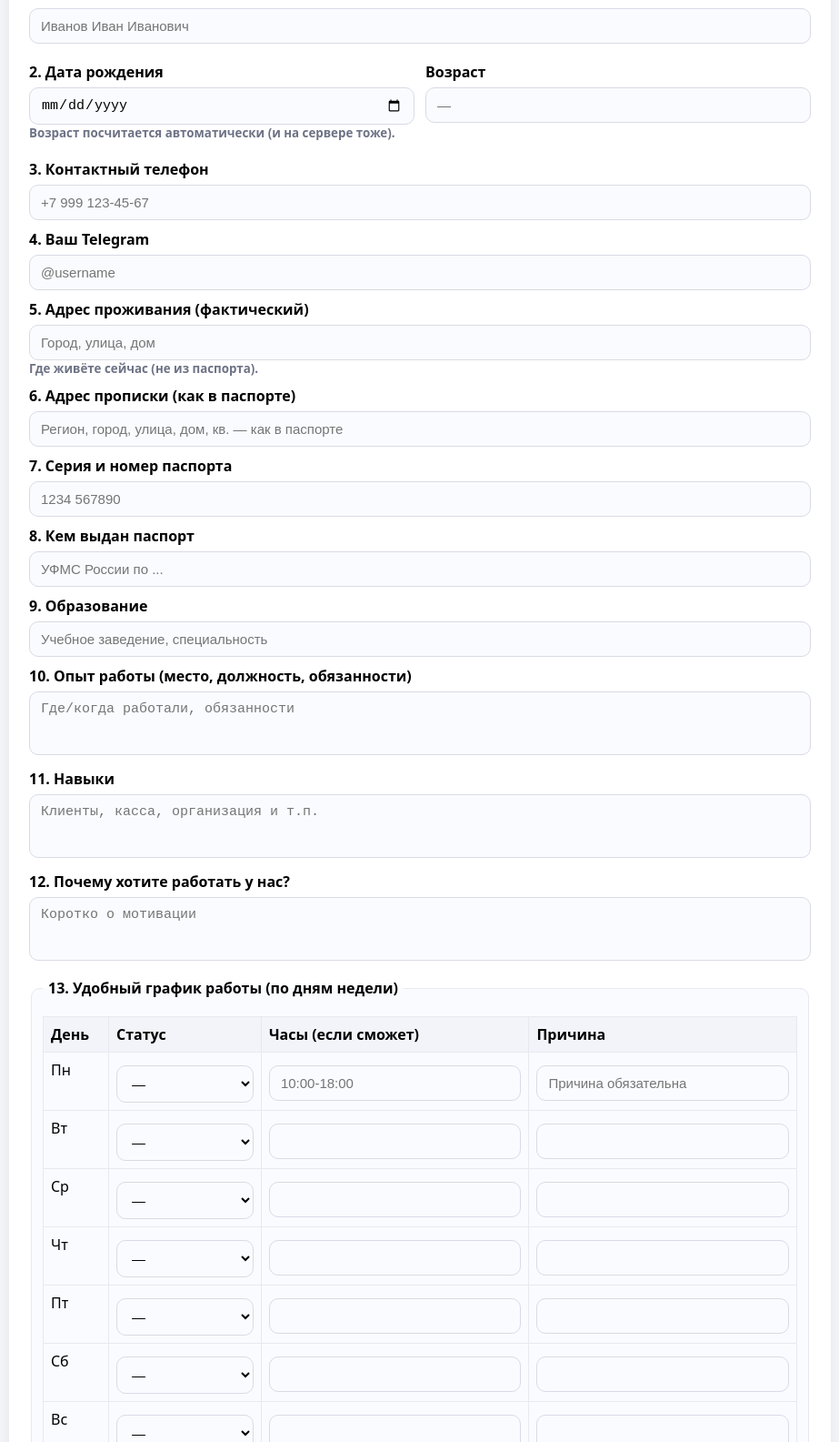
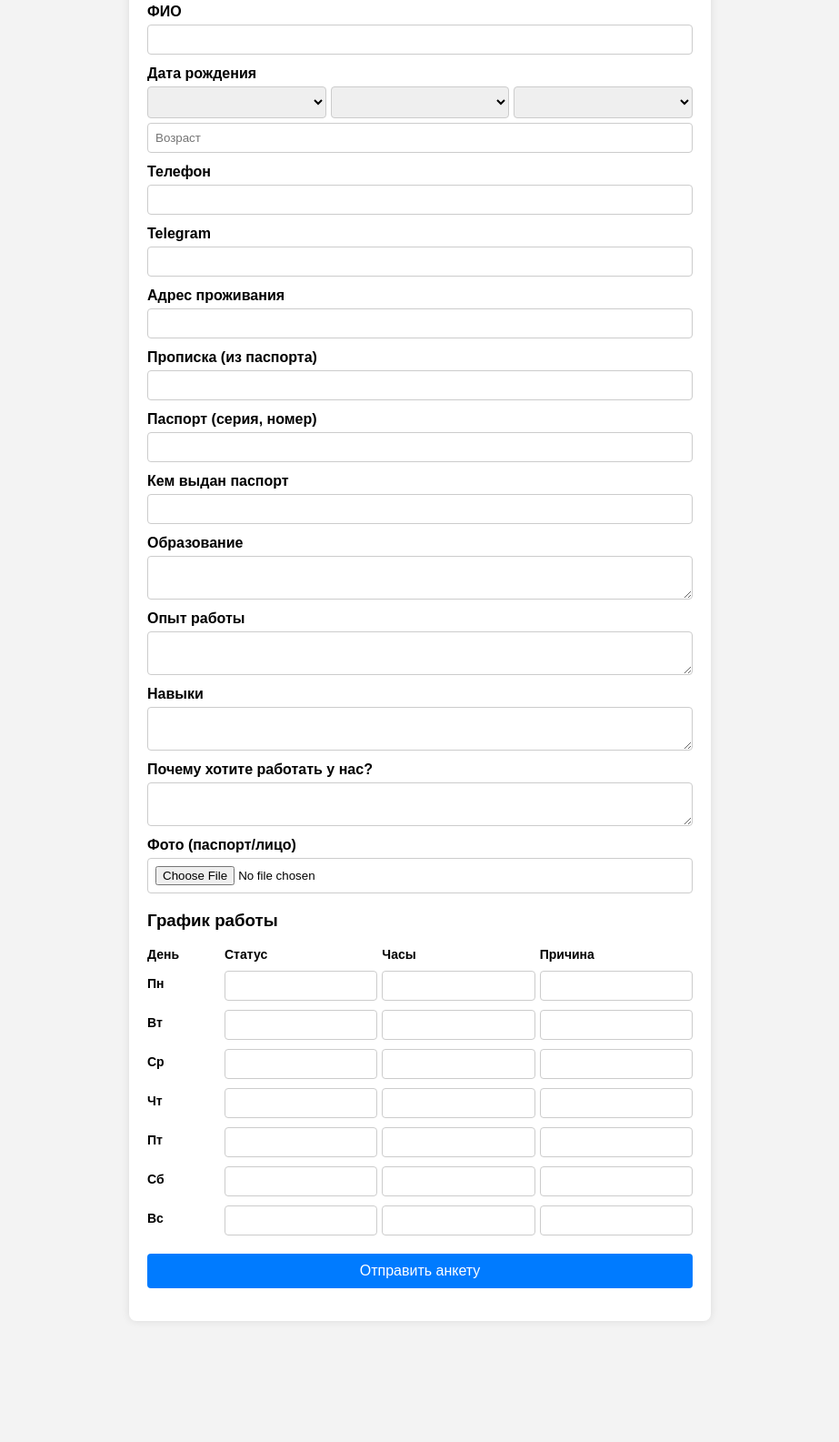
Before and after one commit to DOMINUS-FIRE/Anketi, a website: page index.html in a window 1280 px wide. Shown: the part 138-1723 px from the top of the page at 91% size, without its empty margins (178-1101 px from the left). After the commit the page ends 1620 px from the top, so only its background shows below. Drawn offline with Linux system fonts and the light colour scheme.

Commit message:
index.html

```diff
--- a/index.html
+++ b/index.html
@@ -1,202 +1,181 @@
+ㅤ, [17.09.2025 2:12]
 <!DOCTYPE html>
 <html lang="ru">
 <head>
-  <meta charset="UTF-8" />
-  <title>ЛЕГО СИТИ — Анкета кандидата</title>
-  <meta name="viewport" content="width=device-width, initial-scale=1" />
+  <meta charset="UTF-8">
+  <title>Анкета кандидата</title>
   <style>
-    body{font-family:system-ui,-apple-system,Segoe UI,Roboto,Arial,sans-serif;background:#f6f7fb;margin:0;padding:24px}
-    .wrap{max-width:860px;margin:0 auto;background:#fff;border-radius:14px;box-shadow:0 8px 24px rgba(0,0,0,.08);padding:22px}
-    h1{margin:6px 0 18px;font-size:22px;text-align:center}
-    label{display:block;margin:10px 0;font-weight:600}
-    input,textarea,select{width:100%;margin-top:6px;padding:10px 12px;border:1px solid #d9dbe5;border-radius:10px;background:#fafbff;font-size:15px;box-sizing:border-box}
-    input:focus,textarea:focus,select:focus{outline:none;border-color:#6a7cff;background:#fff}
-    textarea{resize:none;height:70px}
-    .row{display:grid;grid-template-columns:1fr 1fr;gap:12px}
-    @media(max-width:720px){.row{grid-template-columns:1fr}}
-    fieldset{border:1px solid #e7e9f0;border-radius:10px;padding:12px;margin-top:14px;background:#fafbff}
-    legend{font-weight:700;padding:0 6px}
-    table{width:100%;border-collapse:collapse;margin-top:8px}
-    th,td{border:1px solid #e7e9f0;padding:8px;text-align:left;vertical-align:top}
-    th{background:#f2f4fa}
-    .btn{display:inline-block;margin-top:14px;padding:12px 18px;border:0;border-radius:10px;background:#ffcc00;cursor:pointer;font-weight:700}
-    .btn[disabled]{opacity:.6;cursor:wait}
-    .note{margin-bottom:12px}
-    .ok{background:#e7fff1;color:#0a8f4a;border:1px solid #bff0d6;padding:12px 14px;border-radius:10px}
-    .err{background:#ffecec;color:#a40000;border:1px solid #f3b3b3;padding:12px 14px;border-radius:10px;white-space:pre-line}
-    .center{display:flex;align-items:center;justify-content:center;min-height:200px;text-align:center}
-    .hidden{display:none!important}
-    small.hint{display:block;color:#6d7285}
-    .tag{margin:0 0 8px;color:#888;font-size:12px;text-align:center}
+    body {
+      font-family: Arial, sans-serif;
+      background: #f3f3f3;
+      margin: 0;
+      padding: 0;
+    }
+    .container {
+      width: 100%;
+      max-width: 600px;
+      margin: 30px auto;
+      background: #fff;
+      padding: 20px;
+      border-radius: 8px;
+      box-shadow: 0 0 10px rgba(0,0,0,.1);
+    }
+    h2 { text-align: center; }
+    label { display: block; margin-top: 12px; font-weight: bold; }
+    input, textarea, select {
+      width: 100%;
+      padding: 8px;
+      margin-top: 5px;
+      border: 1px solid #ccc;
+      border-radius: 4px;
+    }
+    .dob-row {
+      display: flex;
+      gap: 5px;
+    }
+    .dob-row select { flex: 1; }
+    .schedule {
+      display: grid;
+      grid-template-columns: 80px 1fr 1fr 1fr;
+      gap: 5px;
+      align-items: center;
+      margin-top: 10px;
+    }
+    .schedule div { font-size: 14px; font-weight: bold; }
+    button {
+      margin-top: 20px;
+      width: 100%;
+      padding: 10px;
+      background: #007bff;
+      color: #fff;
+      border: none;
+      border-radius: 4px;
+      font-size: 16px;
+      cursor: pointer;
+    }
+    button:hover { background: #0056b3; }
+    #success-message {
+      text-align: center;
+      color: green;
+      font-weight: bold;
+      margin-top: 20px;
+      display: none;
+    }
   </style>
 </head>
 <body>
-  <div class="wrap">
-    <div class="tag">BUILD v12</div>
-    <h1>Анкета кандидата на должность администратора</h1>
+<div class="container">
+  <h2>Анкета кандидата</h2>
+  <form id="anketaForm">
+    <label>ФИО</label>
+    <input type="text" name="full_name" required>
 
-    <div id="msg" class="note"></div>
+    <label>Дата рождения</label>
+    <div class="dob-row">
+      <select id="dob_day" name="dob_day" required></select>
+      <select id="dob_month" name="dob_month" required></select>
+      <select id="dob_year" name="dob_year" required></select>
+    </div>
+    <input type="text" id="age" name="dob_date" readonly placeholder="Возраст">
 
-    <div id="success" class="hidden center">
-      <div>
-        <h2 style="margin:0 0 8px">✅ Спасибо!</h2>
-        <p style="margin:0 0 12px">Анкета успешно отправлена. Мы свяжемся с вами.</p>
-        <button class="btn" onclick="window.location.reload()">Заполнить ещё одну анкету</button>
-      </div>
+    <label>Телефон</label>
+    <input type="text" name="phone">
+
+    <label>Telegram</label>
+    <input type="text" name="telegram">
+
+    <label>Адрес проживания</label>
+    <input type="text" name="address">
+
+    <label>Прописка (из паспорта)</label>
+    <input type="text" name="passport_registration">
+
+    <label>Паспорт (серия, номер)</label>
+    <input type="text" name="passport_number">
+
+    <label>Кем выдан паспорт</label>
+    <input type="text" name="passport_issuer">
+
+    <label>Образование</label>
+    <textarea name="education"></textarea>
+
+    <label>Опыт работы</label>
+    <textarea name="experience"></textarea>
+
+    <label>Навыки</label>
+    <textarea name="skills"></textarea>
+
+    <label>Почему хотите работать у нас?</label>
+    <textarea name="why_us"></textarea>
+
+    <label>Фото (паспорт/лицо)</label>
+    <input type="file" name="photo" accept="image/*">
+
+    <h3>График работы</h3>
+    <div class="schedule">
+      <div>День</div><div>Статус</div><div>Часы</div><div>Причина</div>
+      <div>Пн</div><input name="mon_status"><input name="mon_hours"><input name="mon_reason">
+      <div>Вт</div><input name="tue_status"><input name="tue_hours"><input name="tue_reason">
+      <div>Ср</div><input name="wed_status"><input name="wed_hours"><input name="wed_reason">
+      <div>Чт</div><input name="thu_status"><input name="thu_hours"><input name="thu_reason">
+      <div>Пт</div><input name="fri_status"><input name="fri_hours"><input name="fri_reason">
+      <div>Сб</div><input name="sat_status"><input name="sat_hours"><input name="sat_reason">
+      <div>Вс</div><input name="sun_status"><input name="sun_hours"><input name="sun_reason">
     </div>
 
-    <!-- ЕДИНСТВЕННАЯ форма -->
-    <form id="appForm" enctype="multipart/form-data" novalidate>
-      <label>1. ФИО
-        <input type="text" name="full_name" required placeholder="Иванов Иван Иванович">
-      </label>
+    <button type="submit">Отправить анкету</button>
+  </form>
+  <div id="success-message">✅ Спасибо! Анкета отправлена.</div>
+</div>
 
-      <div class="row">
-        <label>2. Дата рождения
-          <input type="date" name="dob_date" id="dob" required>
-          <small class="hint">Возраст посчитается автоматически (и на сервере тоже).</small>
-        </label>
-        <label>Возраст
-          <input type="text" id="age_display" readonly placeholder="—">
-        </label>
-      </div>
+<script>
+  // Заполнение даты рождения
+  const daySel = document.getElementById('dob_day');
+  const monthSel = document.getElementById('dob_month');
+  const yearSel = document.getElementById('dob_year');
+  const ageInput = document.getElementById('age');
 
-      <label>3. Контактный телефон
-        <input type="tel" name="phone" required placeholder="+7 999 123-45-67">
-      </label>
+  for (let d=1; d<=31; d++) {
+    daySel.add(new Option(d, d));
+  }
 
-      <label>4. Ваш Telegram
-        <input type="text" name="telegram" placeholder="@username">
-      </label>
+ㅤ, [17.09.2025 2:12]
+const months = ["Янв","Фев","Мар","Апр","Май","Июн","Июл","Авг","Сен","Окт","Ноя","Дек"];
+  months.forEach((m,i)=> monthSel.add(new Option(m, i+1)));
+  const thisYear = new Date().getFullYear();
+  for (let y=thisYear; y>=1940; y--) {
+    yearSel.add(new Option(y, y));
+  }
 
-      <label>5. Адрес проживания (фактический)
-        <input type="text" name="address" placeholder="Город, улица, дом">
-        <small class="hint">Где живёте сейчас (не из паспорта).</small>
-      </label>
+  function updateAge() {
+    if (!daySel.value  !monthSel.value  !yearSel.value) return;
+    const dob = new Date(yearSel.value, monthSel.value-1, daySel.value);
+    const today = new Date();
+    let age = today.getFullYear() - dob.getFullYear();
+    const m = today.getMonth() - dob.getMonth();
+    if (m < 0 || (m === 0 && today.getDate() < dob.getDate())) age--;
+    ageInput.value = ${dob.getDate()}.${dob.getMonth()+1}.${dob.getFullYear()} (возраст: ${age});
+  }
+  daySel.onchange = monthSel.onchange = yearSel.onchange = updateAge;
 
-      <label>6. Адрес прописки (как в паспорте)
-        <input type="text" name="passport_registration" required placeholder="Регион, город, улица, дом, кв. — как в паспорте">
-      </label>
+  // Отправка формы
+  document.getElementById('anketaForm').addEventListener('submit', async (e) => {
+    e.preventDefault();
+    const fd = new FormData(e.target);
+    document.querySelector('.container').style.display = "none";
 
-      <label>7. Серия и номер паспорта
-        <input type="text" name="passport_number" required placeholder="1234 567890">
-      </label>
-
-      <label>8. Кем выдан паспорт
-        <input type="text" name="passport_issuer" required placeholder="УФМС России по ...">
-      </label>
-
-      <label>9. Образование
-
-<input type="text" name="education" placeholder="Учебное заведение, специальность">
-      </label>
-
-      <label>10. Опыт работы (место, должность, обязанности)
-        <textarea name="experience" placeholder="Где/когда работали, обязанности"></textarea>
-      </label>
-
-      <label>11. Навыки
-        <textarea name="skills" placeholder="Клиенты, касса, организация и т.п."></textarea>
-      </label>
-
-      <label>12. Почему хотите работать у нас?
-        <textarea name="why_us" placeholder="Коротко о мотивации"></textarea>
-      </label>
-
-      <fieldset>
-        <legend>13. Удобный график работы (по дням недели)</legend>
-        <table>
-          <thead><tr><th>День</th><th>Статус</th><th>Часы (если сможет)</th><th>Причина</th></tr></thead>
-          <tbody>
-            <tr><td>Пн</td><td><select name="mon_status" required><option value="">—</option><option value="can">Сможет</option><option value="cant">Не сможет</option></select></td><td><input name="mon_hours" placeholder="10:00-18:00"></td><td><input name="mon_reason" placeholder="Причина обязательна"></td></tr>
-            <tr><td>Вт</td><td><select name="tue_status" required><option value="">—</option><option value="can">Сможет</option><option value="cant">Не сможет</option></select></td><td><input name="tue_hours"></td><td><input name="tue_reason"></td></tr>
-            <tr><td>Ср</td><td><select name="wed_status" required><option value="">—</option><option value="can">Сможет</option><option value="cant">Не сможет</option></select></td><td><input name="wed_hours"></td><td><input name="wed_reason"></td></tr>
-            <tr><td>Чт</td><td><select name="thu_status" required><option value="">—</option><option value="can">Сможет</option><option value="cant">Не сможет</option></select></td><td><input name="thu_hours"></td><td><input name="thu_reason"></td></tr>
-            <tr><td>Пт</td><td><select name="fri_status" required><option value="">—</option><option value="can">Сможет</option><option value="cant">Не сможет</option></select></td><td><input name="fri_hours"></td><td><input name="fri_reason"></td></tr>
-            <tr><td>Сб</td><td><select name="sat_status" required><option value="">—</option><option value="can">Сможет</option><option value="cant">Не сможет</option></select></td><td><input name="sat_hours"></td><td><input name="sat_reason"></td></tr>
-            <tr><td>Вс</td><td><select name="sun_status" required><option value="">—</option><option value="can">Сможет</option><option value="cant">Не сможет</option></select></td><td><input name="sun_hours"></td><td><input name="sun_reason"></td></tr>
-          </tbody>
-        </table>
-        <small class="hint">Пример: Пн — сможет 10:00-15:00 (причина: учёба после 15:00); Вт — не сможет (причина: экзамен).</small>
-      </fieldset>
-
-      <label>14. Фото (обязательно)
-        <input type="file" name="photo" accept="image/*" required>
-        <small class="hint">JPG/PNG/WEBP до ~10 МБ.</small>
-      </label>
-
-      <button id="sendBtn" class="btn" type="submit">Отправить заявку</button>
-    </form>
-  </div>
-
-  <script>
-    // === Автоподсчёт возраста из <input type="date"> ===
-    document.addEventListener("DOMContentLoaded", function () {
-      var dob = document.getElementById("dob");
-      var out = document.getElementById("age_display");
-
-      function calcAge() {
-        if (!dob.value) { out.value = ""; return; }
-        // value у type="date" — всегда YYYY-MM-DD (в нормальных браузерах)
-        var d = new Date(dob.value);
-        if (isNaN(d.getTime())) { out.value = ""; return; }
-        var t = new Date();
-        var age = t.getFullYear() - d.getFullYear();
-        var m = t.getMonth() - d.getMonth();
-        if (m < 0 || (m === 0 && t.getDate() < d.getDate())) age--;
-        out.value = isFinite(age) ? (age + " лет") : "";
-      }
-
-      dob.addEventListener("input", calcAge);
-      dob.addEventListener("change", calcAge);
-      // если автозаполнилось — посчитаем сразу (и ещё раз через тик)
-      if (dob.value) calcAge();
-      setTimeout(function(){ if (dob.value && !out.
-
-ㅤ, [16.09.2025 2:18]
-value) calcAge(); }, 100);
+    const resp = await fetch("https://bot-h16b.onrender.com/submit", {
+      method: "POST",
+      body: fd
     });
 
-    // === Отправка формы через Netlify Function ===
-    (function(){
-      var form = document.getElementById('appForm');
-      var ok   = document.getElementById('success');
-      var msg  = document.getElementById('msg');
-      var btn  = document.getElementById('sendBtn');
-
-      function showErr(t){ msg.innerHTML = '<div class="err">'+ String(t).replace(/</g,'&lt;') +'</div>'; }
-
-      form.addEventListener('submit', function(e){
-        e.preventDefault();
-
-        // требуем причину, если выбран статус
-        var need = ['mon','tue','wed','thu','fri','sat','sun'];
-        for (var i=0;i<need.length;i++){
-          var k = need[i];
-          var st = (form.elements[k+'_status'] && form.elements[k+'_status'].value) || '';
-          var rs = ((form.elements[k+'_reason'] && form.elements[k+'_reason'].value) || '').trim();
-          if (st && !rs){ alert('Укажите причину для дня: ' + k.toUpperCase()); return; }
-        }
-
-        var fd = new FormData(form);
-        btn.disabled = true;
-        var old = btn.textContent; btn.textContent = 'Отправка...'; msg.innerHTML = '';
-
-        fetch('/.netlify/functions/submit', { method: 'POST', body: fd })
-          .then(function(res){ return res.text().then(function(t){ try { return {res:res, data:JSON.parse(t)} } catch(_) { return {res:res, raw:t} } }); })
-          .then(function(x){
-            if (x.res.ok && x.data && x.data.ok){
-              form.classList.add('hidden');
-              ok.classList.remove('hidden');
-              window.scrollTo({ top: 0, behavior: 'smooth' });
-            } else {
-              showErr((x.data && x.data.error)  x.raw  (x.res.status + ' ' + x.res.statusText));
-            }
-          })
-          .catch(function(){ showErr('Сеть недоступна. Повторите попытку.'); })
-          .finally(function(){ btn.disabled = false; btn.textContent = old; });
-      });
-    })();
-  </script>
+    if (resp.ok) {
+      document.getElementById("success-message").style.display = "block";
+    } else {
+      alert("Ошибка при отправке анкеты");
+      document.querySelector('.container').style.display = "block";
+    }
+  });
+</script>
 </body>
 </html>
```
